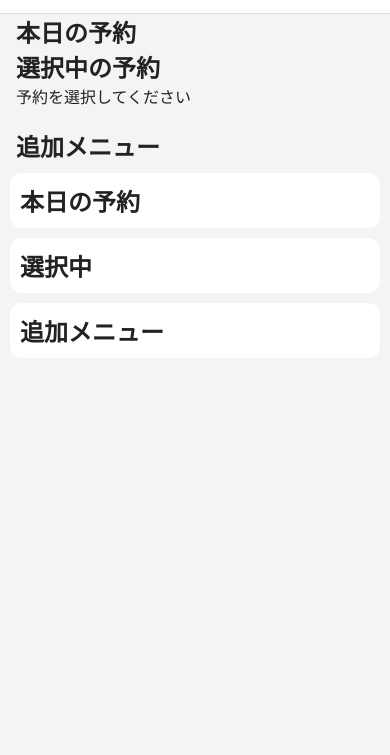
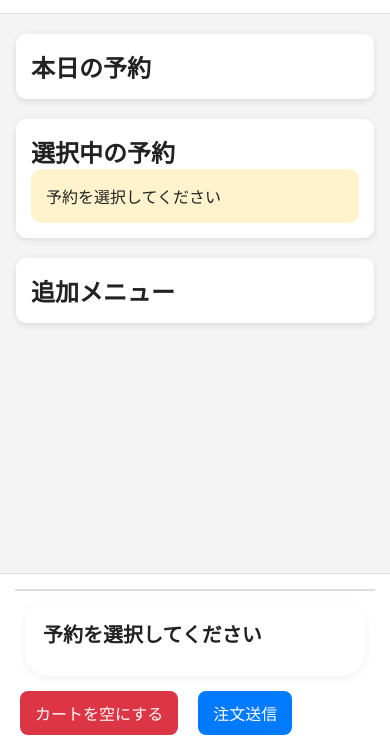
Before and after one commit to musubi202607/musubi, a plain HTML site: page tablet.html in a window 390 px wide. Shown: the part 89-844 px from the top of the page. Drawn offline with Linux system fonts and the light colour scheme; no server answers.

Commit message:
Add files via upload

```diff
--- a/tablet.html
+++ b/tablet.html
@@ -5,27 +5,167 @@
 
 <meta charset="UTF-8">
 
-<meta name="viewport" content="width=device-width, initial-scale=1.0">
+<meta
+  name="viewport"
+  content="width=device-width, initial-scale=1.0"
+>
 
-<title>BBQ店舗端末（POS）</title>
+<title>
+  BBQ店舗端末（POS）
+</title>
 
-<link rel="stylesheet" href="css/style.css">
+<link
+  rel="stylesheet"
+  href="css/style.css"
+>
 
 <!-- =========================
   iOS / iPad アプリ化設定
 ========================= -->
 
-<!-- ホーム画面追加でアプリ化 -->
-<meta name="apple-mobile-web-app-capable" content="yes">
+<meta
+  name="apple-mobile-web-app-capable"
+  content="yes"
+>
 
-<!-- ステータスバーを黒に -->
-<meta name="apple-mobile-web-app-status-bar-style" content="black">
+<meta
+  name="apple-mobile-web-app-status-bar-style"
+  content="black"
+>
 
-<!-- アプリ名 -->
-<meta name="apple-mobile-web-app-title" content="BBQ POS">
+<meta
+  name="apple-mobile-web-app-title"
+  content="BBQ POS"
+>
 
-<!-- アイコン -->
-<link rel="apple-touch-icon" href="icon.png">
+<link
+  rel="apple-touch-icon"
+  href="icon.png"
+>
+
+<style>
+
+body{
+
+  margin:0;
+
+}
+
+.layout{
+
+  display:grid;
+
+  grid-template-columns:
+    320px
+    1fr
+    420px;
+
+  gap:20px;
+
+  margin-top:20px;
+
+}
+
+.panel{
+
+  background:#fff;
+
+  border-radius:10px;
+
+  padding:15px;
+
+  box-shadow:
+    0 2px 6px
+    rgba(0,0,0,.1);
+
+}
+
+#currentReservation{
+
+  background:#fff3cd;
+
+  padding:15px;
+
+  border-radius:10px;
+
+}
+
+.cart-footer{
+
+  position:fixed;
+
+  bottom:0;
+
+  left:0;
+
+  right:0;
+
+  background:#fff;
+
+  border-top:1px solid #ddd;
+
+  padding:15px;
+
+  z-index:999;
+
+}
+
+.cart-buttons{
+
+  display:flex;
+
+  gap:10px;
+
+}
+
+.btn{
+
+  border:none;
+
+  border-radius:8px;
+
+  padding:10px 15px;
+
+  cursor:pointer;
+
+}
+
+.btn-checkin{
+
+  background:#28a745;
+
+  color:#fff;
+
+}
+
+.btn-order{
+
+  background:#007bff;
+
+  color:#fff;
+
+}
+
+.btn-clear{
+
+  background:#dc3545;
+
+  color:#fff;
+
+}
+
+@media(max-width:1200px){
+
+  .layout{
+
+    grid-template-columns:
+      1fr;
+
+  }
+
+}
+
+</style>
 
 </head>
 
@@ -36,75 +176,104 @@
   <div class="container header-inner">
 
     <div>
-      <h1>BBQ店舗端末</h1>
-      <p>予約選択・受付・追加注文</p>
+
+      <h1>
+        BBQ店舗端末
+      </h1>
+
+      <p>
+        予約選択・受付・追加注文
+      </p>
+
     </div>
 
   </div>
 
 </header>
 
-<!-- =========================
-  POSメインレイアウト
-========================= -->
 <div class="layout container">
 
   <!-- =========================
-    左：予約一覧（2組）
+    左：本日の予約
   ========================= -->
-  <section>
 
-    <h2>本日の予約</h2>
+  <section class="panel">
+
+    <h2>
+      本日の予約
+    </h2>
 
     <div id="reservationList"></div>
 
   </section>
 
   <!-- =========================
-    中央：選択中＋商品
+    中央：選択中予約
   ========================= -->
-  <section>
 
-    <h2>選択中の予約</h2>
+  <section class="panel">
+
+    <h2>
+      選択中の予約
+    </h2>
 
     <div id="currentReservation">
+
       予約を選択してください
+
     </div>
 
-    <h2 style="margin-top:20px;">追加メニュー</h2>
+  </section>
 
-    <div class="product-grid" id="productGrid"></div>
+  <!-- =========================
+    右：追加メニュー
+  ========================= -->
+
+  <section class="panel">
+
+    <h2>
+      追加メニュー
+    </h2>
+
+    <div
+      class="product-grid"
+      id="productGrid"
+    ></div>
 
   </section>
 
 </div>
 
 <!-- =========================
-  カート（固定運用想定）
+  カート
 ========================= -->
-<div class="pos-layout">
 
-  <section class="pos-panel">
-    <h2>本日の予約</h2>
-    <div id="reservationList"></div>
-  </section>
+<div class="cart-footer">
 
-  <section class="pos-panel">
-    <h2>選択中</h2>
-    <div id="currentReservation"></div>
-  </section>
+  <div id="cartArea"></div>
 
-  <section class="pos-panel">
-    <h2>追加メニュー</h2>
-    <div id="productGrid"></div>
-  </section>
+  <div class="cart-buttons">
+
+    <button
+      class="btn btn-clear"
+      onclick="clearCart()"
+    >
+      カートを空にする
+    </button>
+
+    <button
+      class="btn btn-order"
+      onclick="sendTabletOrder()"
+    >
+      注文送信
+    </button>
+
+  </div>
 
 </div>
 
-<!-- =========================
-  スクリプト
-========================= -->
 <script src="js/config.js"></script>
+
 <script src="js/bbq-tablet.js"></script>
 
 </body>
```
Also changed, not shown: bbq-tablet.html (+0 -48 lines).
